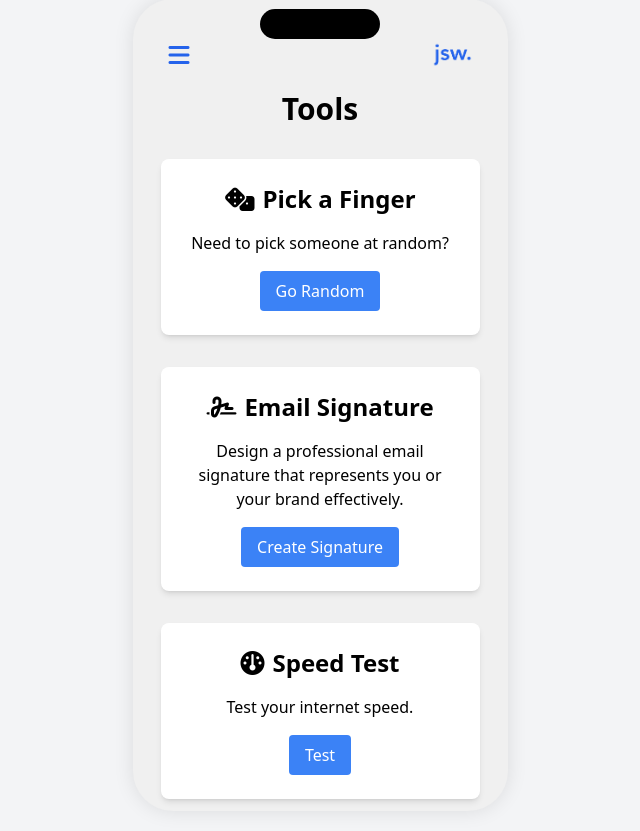
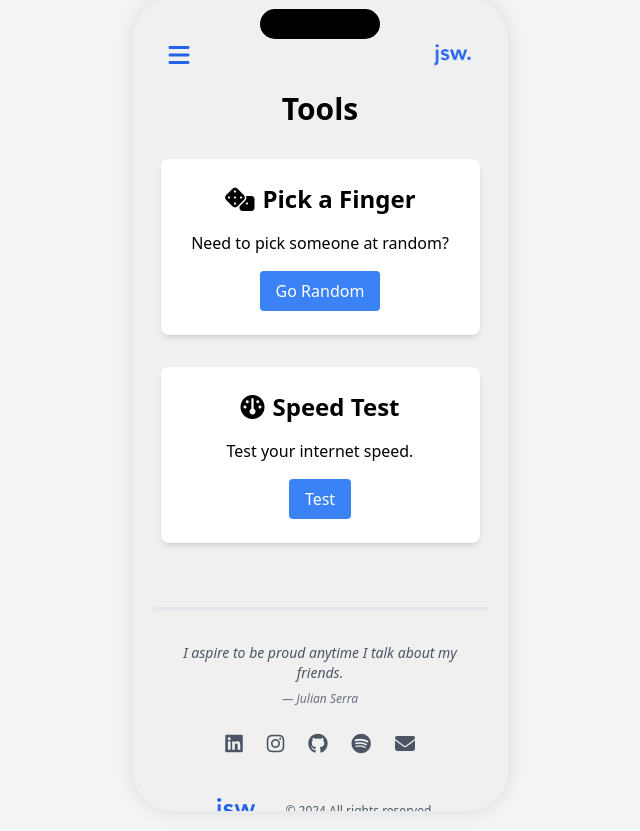
Before and after one commit to julyanserra/julianserra, a Flask app: page /tools in a window 1280 px wide. Shown: the part 21-852 px from the top of the page, without its empty margins (320-960 px from the left). Run offline with Flask 2, Linux system fonts and the light colour scheme; data that the repository does not hold is empty; parts of the project's set-up code (start-up, migrations or seed data) failed here and were passed over; some libraries are stand-ins or nearby versions.

Commit message:
remove from tools

```diff
--- a/templates/tools.html
+++ b/templates/tools.html
@@ -13,15 +13,6 @@
             <p class="mb-4">Need to pick someone at random?</p>
             <a href="/pickafinger" class="inline-block bg-blue-500 text-white py-2 px-4 rounded hover:bg-blue-600 transition duration-300">Go Random</a>
         </div>
-
-        <div class="bg-white rounded-lg shadow-md p-6">
-            <h2 class="text-2xl font-semibold mb-4">
-                <i class="fas fa-signature mr-2"></i>Email Signature
-            </h2>
-            <p class="mb-4">Design a professional email signature that represents you or your brand effectively.</p>
-            <a href="/projects/emails" class="inline-block bg-blue-500 text-white py-2 px-4 rounded hover:bg-blue-600 transition duration-300">Create Signature</a>
-        </div>
-
         <div class="bg-white rounded-lg shadow-md p-6">
             <h2 class="text-2xl font-semibold mb-4">
                 <i class="fas fa-gauge mr-2"></i>Speed Test
```
